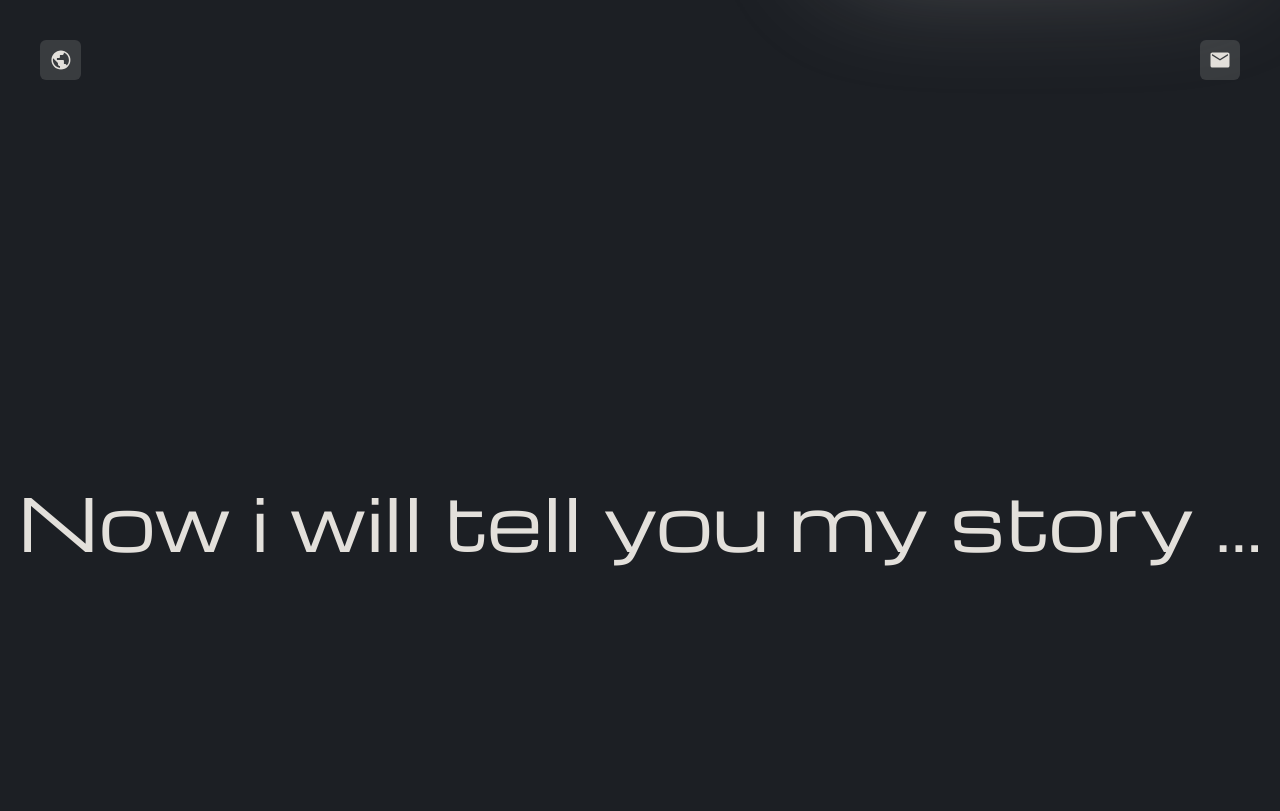
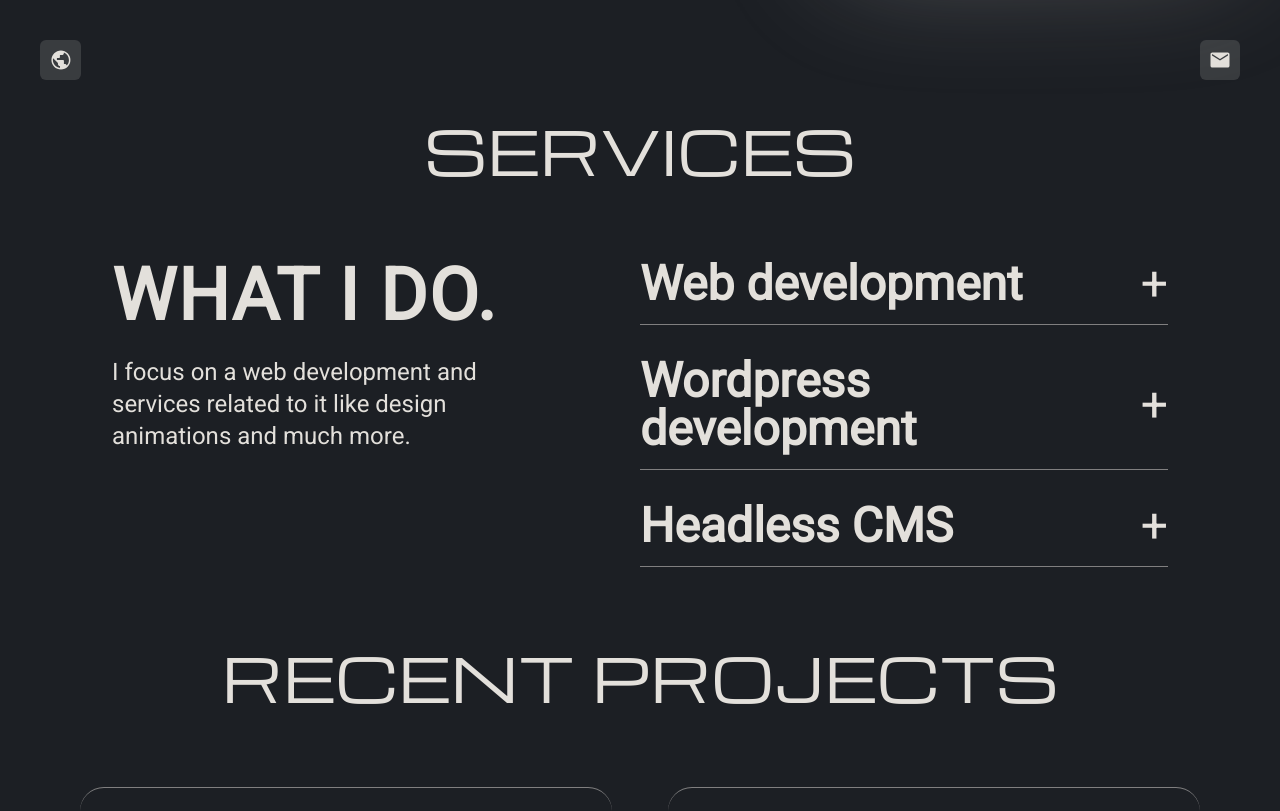
Before and after one commit to konrad-jankowski/award-portfolio, a Next.js app: page /en in a window 1280 px wide. Shown: the part 680-1491 px from the top of the page. Built offline with nearby package versions, Linux system fonts and the light colour scheme.

Commit message:
changed services section

```diff
--- a/src/app/[locale]/page.tsx
+++ b/src/app/[locale]/page.tsx
@@ -12,7 +12,7 @@ export default function Home() {
 		<main className="">
 			<SectionHero />
 			{/* <SectionTest /> */}
-			<SectionScroll />
+			{/* <SectionScroll /> */}
 			<SectionAbout />
 			<SectionFeatuedProjects />
 			<SectionContact />
--- a/src/ui/atoms/HeroHeading/HeroHeading.tsx
+++ b/src/ui/atoms/HeroHeading/HeroHeading.tsx
@@ -53,7 +53,7 @@ export const HeroHeading = () => {
 	}, {});
 
 	return (
-		<div className=" relative flex flex-col items-center gap-5 text-center">
+		<div className=" relative flex flex-col items-center gap-4 text-center">
 			<div className="fixed inset-0 flex items-center justify-center">
 				<div className="">
 					<div className="h-[600px] w-[600px] rounded-full bg-gradient-to-b from-white/10 from-[14%] to-transparent to-[62%]"></div>
--- a/src/ui/atoms/SectionHeading/SectionHeading.tsx
+++ b/src/ui/atoms/SectionHeading/SectionHeading.tsx
@@ -1,9 +1,9 @@
 import React from "react";
 
-export const SectionHeading = () => {
+export const SectionHeading = ({ title }: { title: string }) => {
 	return (
-		<h2 className="mx-auto items-center justify-center gap-6 text-center text-6xl text-colorText">
-			SERVICES
+		<h2 className="mx-auto items-center justify-center gap-6 text-center text-6xl uppercase text-colorText">
+			{title}
 		</h2>
 	);
 };
--- a/src/ui/molecules/SectionAbout/SectionAbout.tsx
+++ b/src/ui/molecules/SectionAbout/SectionAbout.tsx
@@ -11,45 +11,34 @@ if (typeof window !== "undefined") {
 }
 
 export const SectionAbout = () => {
-	const main = useRef<HTMLElement | any>();
-
-	useGSAP(
-		() => {
-			const boxes = gsap.utils.toArray(".box");
-			boxes.forEach((box) => {
-				gsap.to(box, {
-					x: 150,
-					scrollTrigger: {
-						trigger: box,
-						start: "bottom bottom",
-						end: "top 20%",
-						scrub: true,
-						// markers: true,
-					},
-				});
-			});
-		},
-		{ scope: main },
-	);
-
 	return (
-		<section className="h-fit w-full overflow-x-hidden bg-colorBackground pb-20 pl-[5rem] text-colorText">
-			<SectionHeading />
-			<div className="mt-20 flex justify-between gap-10 font-secondary">
+		<section className=" h-fit w-full bg-colorBackground px-28 pb-20  text-colorText">
+			<SectionHeading title="Services" />
+			<div className="mt-20 flex justify-between font-secondary ">
 				<div className="w-full flex-1">
-					<h3 className="mb-6 w-full text-5xl font-medium">my workflow.</h3>
-					<p className=" max-w-sm text-xl">
+					<h3 className="mb-6 w-full text-7xl font-bold uppercase tracking-wide">What i do.</h3>
+					<p className=" max-w-md text-2xl">
 						I focus on a web development and services related to it like design animations and much
 						more.
 					</p>
 				</div>
-				<div className="flex flex-1 flex-col gap-8 " ref={main}>
-					<h4 className="box text-6xl font-bold">Frontend Development</h4>
-					<h4 className="box text-6xl font-bold">Backend Development</h4>
-					<h4 className="box text-6xl font-bold">Headless CMS</h4>
+				<div className="flex flex-1 flex-col gap-8 ">
+					<div className="box flex w-full cursor-pointer items-center justify-between border-b border-colorText/50 pb-4 text-5xl font-bold">
+						<h4>Web development </h4>
+						<div className="font-light">+</div>
+					</div>
+					<div className="box flex w-full cursor-pointer items-center justify-between border-b border-colorText/50 pb-4 text-5xl font-bold">
+						<h4>Wordpress development </h4>
+						<div className="font-light">+</div>
+					</div>
+					<div className="box flex w-full cursor-pointer items-center justify-between border-b border-colorText/50 pb-4 text-5xl font-bold">
+						<h4>Headless CMS </h4>
+						<div className="font-light">+</div>
+					</div>
 				</div>
 			</div>
-			<div className="mt-20 flex justify-between gap-10 font-secondary">
+
+			{/* <div className="mt-20 flex justify-between gap-10 font-secondary">
 				<div className="w-full flex-1">
 					<h3 className="mb-6 w-full text-5xl font-medium">my stack.</h3>
 					<p className=" max-w-sm text-xl">
@@ -64,7 +53,7 @@ export const SectionAbout = () => {
 					<h4 className="text-6xl font-bold">Strapi</h4>
 					<h4 className="text-6xl font-bold">Wordpress</h4>
 				</div>
-			</div>
+			</div> */}
 		</section>
 	);
 };
--- a/src/ui/organisms/SectionFeatuedProjects/SectionFeatuedProjects.tsx
+++ b/src/ui/organisms/SectionFeatuedProjects/SectionFeatuedProjects.tsx
@@ -5,7 +5,7 @@ import { Project } from "@/ui/molecules/Project/Project";
 export const SectionFeatuedProjects = () => {
 	return (
 		<section className="section-projects h-fit w-full bg-colorBackground p-section pb-10">
-			<SectionHeading />
+			<SectionHeading title="Recent projects" />
 			<div className="mt-20 grid grid-cols-2 gap-14">
 				<Project />
 				<Project />
```
